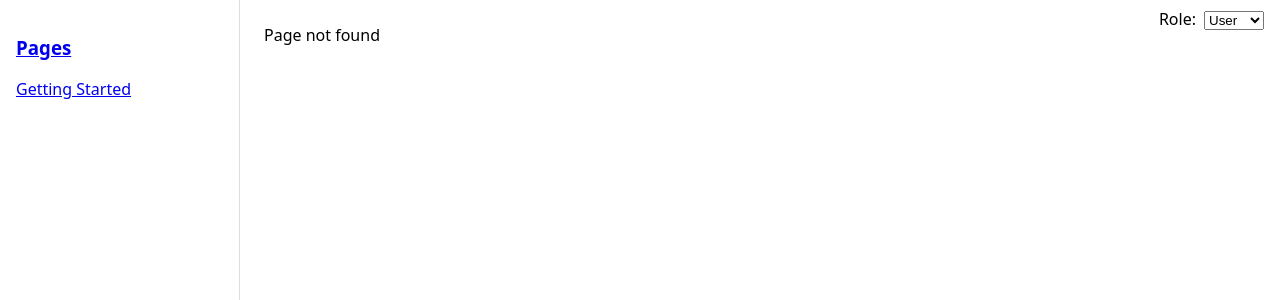
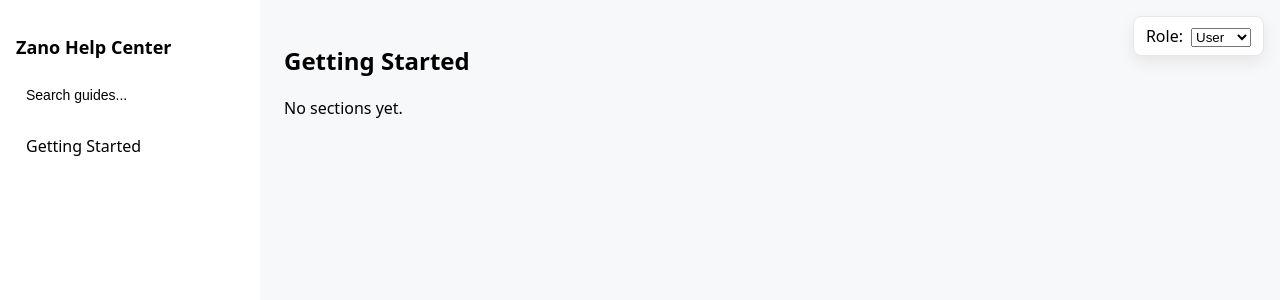
Before and after one commit to Mariaguerrero95/zano-frontend-test, a React (Vite) app: page /pages/1 in a window 1280 px wide. Before the commit this address had no page. Shown: the top 300 px of the page. Built offline with nearby package versions, Linux system fonts and the light colour scheme.

Commit message:
changes in the structure of the user guide

```diff
--- a/src/App.tsx
+++ b/src/App.tsx
@@ -11,15 +11,21 @@
     <BrowserRouter>
       <Routes>
         <Route
-          element={
-            <MainLayout role={role} onRoleChange={setRole} />}>
-          <Route path="/" element={<HomePage />} />
-          <Route path="/pages/:pageId" element={<PageDetail role={role} />}/>
+          path="/"
+          element={<MainLayout role={role} onRoleChange={setRole} />}
+        >
+          {/* HOME */}
+          <Route index element={<HomePage />} />
+
+          {/* PAGE DETAIL */}
+          <Route
+            path="pages/:pageId"
+            element={<PageDetail role={role} />}
+          />
         </Route>
       </Routes>
     </BrowserRouter>
   );
 }
 
-
 export default App;
--- a/src/components/Sidebar.tsx
+++ b/src/components/Sidebar.tsx
@@ -1,6 +1,12 @@
+import "../styles/Sidebar.css";
 import { useState } from "react";
-import { Link } from "react-router-dom";
-import { useGetPagesQuery,useCreatePageMutation,useDeletePageMutation,} from "../services/api";
+import { Link, useLocation } from "react-router-dom";
+import {
+  useGetPagesQuery,
+  useCreatePageMutation,
+  useDeletePageMutation,
+} from "../services/api";
+
 
 type SidebarProps = {
   role: "user" | "admin";
@@ -9,81 +15,95 @@
 function Sidebar({ role }: SidebarProps) {
   const { data: pages, isLoading } = useGetPagesQuery();
   const [newPageTitle, setNewPageTitle] = useState("");
+  const [search, setSearch] = useState("");
+
   const [createPage] = useCreatePageMutation();
   const [deletePage] = useDeletePageMutation();
 
+  const location = useLocation();
+
   if (isLoading) {
-        return <div>Loading pages...</div>;
+    return <aside className="sidebar">Loading pages…</aside>;
   }
 
+  const filteredPages = pages?.filter((page) =>
+    page.title.toLowerCase().includes(search.toLowerCase())
+  );
+
   return (
-        <aside
-        style={{
-            width: 240,
-            padding: 16,
-            borderRight: "1px solid #ddd",
-        }}
-        >
-        <h3>
-            <Link to="/">Pages</Link>
-        </h3>
+    <aside className="sidebar">
+      <h1 className="sidebar-title">
+        <Link to="/">Zano Help Center</Link>
+      </h1>
 
+      {/* 🔍 SEARCH */}
+      <input
+        className="sidebar-search"
+        type="text"
+        placeholder="Search guides..."
+        value={search}
+        onChange={(e) => setSearch(e.target.value)}
+      />
+
+      {/* ➕ CREATE PAGE (ADMIN ONLY) */}
       {role === "admin" && (
-            <div style={{ marginBottom: 16 }}>
+        <div className="sidebar-create">
           <input
+            className="sidebar-input"
             type="text"
-                placeholder="Page title"
+            placeholder="New page title"
             value={newPageTitle}
             onChange={(e) => setNewPageTitle(e.target.value)}
-                style={{ width: "100%", marginBottom: 8 }}
           />
           <button
+            className="primary-button"
             onClick={() => {
               if (!newPageTitle.trim()) return;
               createPage({ title: newPageTitle });
               setNewPageTitle("");
             }}
-                style={{ width: "100%" }}
           >
-                Add page
+            + Add page
           </button>
         </div>
       )}
 
-        <ul style={{ listStyle: "none", padding: 0 }}>
-        {pages?.map((page) => (
-  <li
-    key={page.id}
-    style={{
-      marginBottom: 8,
-      display: "flex",
-      justifyContent: "space-between",
-      alignItems: "center",
-    }}
+      {/* 📄 PAGES */}
+      <ul className="sidebar-list">
+        {filteredPages?.map((page) => {
+          const isActive = location.pathname === `/pages/${page.id}`;
+
+          return (
+            <li key={page.id} className="sidebar-item">
+              <Link
+                to={`/pages/${page.id}`}
+                className={isActive ? "active" : ""}
               >
-    <Link to={`/pages/${page.id}`}>{page.title}</Link>
+                {page.title}
+              </Link>
 
               {role === "admin" && (
                 <button
+                  className="delete-page"
                   onClick={() => {
                     const confirmed = window.confirm(
                       "Are you sure you want to delete this page?"
                     );
                     if (!confirmed) return;
-
                     deletePage({ pageId: page.id });
                   }}
-        style={{
-          marginLeft: 8,
-          fontSize: 12,
-        }}
+                  title="Delete page"
                 >
-        Delete
+                  ✕
                 </button>
               )}
             </li>
-))}
+          );
+        })}
 
+        {filteredPages?.length === 0 && (
+          <li className="sidebar-empty">No results found</li>
+        )}
       </ul>
     </aside>
   );
--- a/src/layouts/MainLayout.tsx
+++ b/src/layouts/MainLayout.tsx
@@ -9,23 +9,37 @@
 function MainLayout({ role, onRoleChange }: MainLayoutProps) {
   return (
     <div style={{ display: "flex", minHeight: "100vh" }}>
+      {/* SIDEBAR */}
       <Sidebar role={role} />
-    <main style={{ flex: 1, padding: 24 }}>
+
+      {/* MAIN CONTENT */}
+      <main style={{ flex: 1, padding: 24, background: "#f7f8fa" }}>
         <Outlet />
       </main>
+
+      {/* ROLE SWITCH */}
       <div
         style={{
           position: "fixed",
-            top: 8,
+          top: 16,
           right: 16,
+          background: "#ffffff",
+          border: "1px solid #e5e7eb",
+          padding: "8px 12px",
+          borderRadius: 8,
+          boxShadow: "0 6px 16px rgba(0,0,0,0.08)",
           zIndex: 1000,
-        }}>
-        <label style={{ marginRight: 8 }}>Role:</label>
+        }}
+      >
+        <label style={{ marginRight: 8, fontWeight: 500 }}>
+          Role:
+        </label>
         <select
           value={role}
           onChange={(e) =>
             onRoleChange(e.target.value as "user" | "admin")
-            }>
+          }
+        >
           <option value="user">User</option>
           <option value="admin">Admin</option>
         </select>
--- a/src/pages/PageDetail.tsx
+++ b/src/pages/PageDetail.tsx
@@ -9,7 +9,7 @@
     useUpdateBlockLayoutMutation,
 } from "../services/api";
 import GridLayout from "react-grid-layout";
-import ReactMarkdown from "react-markdown";
+import "../styles/PageDetail.css";
 
 type PageDetailProps = {
     role: "user" | "admin";
@@ -32,10 +32,12 @@
         return <div>Loading page...</div>;
     }
 
-    const page = pages?.find((p) => p.id === pageId);
+    const page = pages?.find((p) => p.id === pageId) ?? pages?.[0];
+
 if (!page) {
-        return <div>Page not found</div>;
+    return <div>No pages available</div>;
 }
+
 
     return (
         <div>
@@ -59,14 +61,7 @@
         {page.sections.length === 0 && <p>No sections yet.</p>}
 
         {page.sections.map((section) => (
-            <div
-            key={section.id}
-            style={{
-                border: "1px solid #ddd",
-                padding: 12,
-                marginBottom: 12,
-            }}
-            >
+            <div key={section.id} className="card">
             {editingSectionId === section.id ? (
                 <div>
                 <input
@@ -93,18 +88,13 @@
                 {role === "admin" && (
                     <button
                     onClick={() => {
-                        const content = window.prompt(
-                            "Write text (Markdown supported):",
-                            "**Bold text**\n\n*Italic text*\n\n- Item one\n- Item two"
-                        );
-
-                        if (!content) return;
                         addTextBlock({
                         pageId: page.id,
                         sectionId: section.id,
-                            content,
+                        content: "<p>Edit this text</p>",
                         });
                     }}
+                    style={{ marginBottom: 12 }}
                     >
                     Add text block
                     </button>
@@ -139,9 +129,6 @@
                     });
                     }}
                 >
-
-
-
                     {section.blocks.map((block) => {
                     if (block.type === "text") {
                         return (
@@ -154,14 +141,43 @@
                             h: block.layout.h,
                             static: role !== "admin",
                             }}
-                            style={{
-                            border: "1px dashed #ccc",
-                            padding: 8,
-                            background: "#fafafa",
+                            className="text-block-wrapper"
+                        >
+                            {role === "admin" && (
+                            <div className="text-editor-toolbar">
+                                <button onClick={() => document.execCommand("bold")}>
+                                B
+                                </button>
+                                <button onClick={() => document.execCommand("italic")}>
+                                I
+                                </button>
+                                <button
+                                onClick={() =>
+                                    document.execCommand("underline")
+                                }
+                                >
+                                U
+                                </button>
+                            </div>
+                            )}
+
+                            {role === "admin" ? (
+                            <div
+                                className="text-editor"
+                                contentEditable
+                                suppressContentEditableWarning
+                                dangerouslySetInnerHTML={{
+                                __html: block.content,
                                 }}
-                        >
-                            <ReactMarkdown>{block.content}</ReactMarkdown>
-
+                            />
+                            ) : (
+                            <div
+                                className="text-block"
+                                dangerouslySetInnerHTML={{
+                                __html: block.content,
+                                }}
+                            />
+                            )}
                         </div>
                         );
                     }
@@ -187,14 +203,14 @@
                 </GridLayout>
 
                 {role === "admin" && (
-                    <div style={{ marginTop: 8 }}>
+                    <div style={{ marginTop: 12 }}>
                     <button
                         onClick={() => {
                         setEditingSectionId(section.id);
                         setSectionTitle(section.title);
                         }}
                     >
-                        Edit
+                        Edit section
                     </button>
 
                     <button
@@ -211,7 +227,7 @@
                         }}
                         style={{ marginLeft: 8 }}
                     >
-                        Delete
+                        Delete section
                     </button>
                     </div>
                 )}
--- a/src/services/api.ts
+++ b/src/services/api.ts
@@ -5,7 +5,7 @@
 /*** Fake in-memory database */
 let pages: Page[] = [
     {
-        id: uuid(),
+        id: "getting-started",
         title: "Getting Started",
         sections: [],
     },
--- /dev/null
+++ b/src/styles/PageDetail.css
@@ -0,0 +1,30 @@
+.text-editor-toolbar {
+    margin-bottom: 6px;
+  }
+
+  .text-editor-toolbar button {
+    margin-right: 4px;
+    padding: 4px 8px;
+    border-radius: 4px;
+    border: 1px solid var(--color-border);
+    background: var(--color-surface);
+    cursor: pointer;
+    font-weight: 600;
+  }
+
+  .text-editor {
+    border: 1px solid var(--color-border);
+    border-radius: 6px;
+    padding: 8px;
+    min-height: 80px;
+  }
+
+  .text-block {
+    line-height: 1.6;
+  }
+
+  .text-block-wrapper {
+    background: var(--color-surface);
+    border: 1px dashed var(--color-border);
+    padding: 8px;
+  }
--- /dev/null
+++ b/src/styles/Sidebar.css
@@ -0,0 +1,88 @@
+.sidebar {
+    width: 260px;
+    background: var(--color-surface);
+    border-right: 1px solid var(--color-border);
+    padding: 20px 16px;
+}
+.sidebar-title {
+    font-size: 18px;
+    font-weight: 600;
+    margin-bottom: 20px;
+}
+.sidebar-title a {
+    color: var(--color-primary);
+    text-decoration: none;
+}
+.sidebar-create {
+    margin-bottom: 20px;
+}
+.sidebar-input {
+    width: 100%;
+    padding: 8px 10px;
+    border-radius: 6px;
+    border: 1px solid var(--color-border);
+    margin-bottom: 8px;
+}
+.sidebar-button {
+    width: 100%;
+    background: var(--color-primary);
+    color: white;
+    border: none;
+    border-radius: 6px;
+    padding: 8px;
+    cursor: pointer;
+}
+.sidebar-list {
+    list-style: none;
+    padding: 0;
+    margin: 0;
+}
+.sidebar-item {
+    display: flex;
+    align-items: center;
+    justify-content: space-between;
+    margin-bottom: 6px;
+}
+.sidebar-item a {
+    flex: 1;
+    padding: 8px 10px;
+    border-radius: 6px;
+    color: var(--color-text);
+    text-decoration: none;
+}
+.sidebar-item a:hover {
+    background: rgba(37, 99, 235, 0.08);
+    color: var(--color-primary);
+}
+.sidebar-item a.active {
+    background: rgba(37, 99, 235, 0.12);
+    color: var(--color-primary);
+    font-weight: 500;
+}
+.delete-page {
+    background: transparent;
+    border: none;
+    color: var(--color-third);
+    cursor: pointer;
+    font-size: 14px;
+}
+.delete-page:hover {
+    color: #dc2626;
+}
+.sidebar-search {
+    width: 100%;
+    padding: 8px 10px;
+    margin-bottom: 16px;
+    border-radius: 6px;
+    border: 1px solid var(--color-border);
+    font-size: 14px;
+}
+.sidebar-search::placeholder {
+    color: var(--color-third);
+}
+.sidebar-empty {
+    padding: 8px;
+    font-size: 13px;
+    color: var(--color-third);
+    font-style: italic;
+}
--- /dev/null
+++ b/src/styles/global.css
@@ -0,0 +1,88 @@
+:root {
+    --color-primary: #2563eb;
+    --color-secondary: #f7f8fa;
+    --color-surface: #ffffff;
+    --color-border: #e5e7eb;
+    --color-text: #111827;
+    --color-third: #6b7280;
+}
+
+body {
+    margin: 0;
+    font-family: system-ui, -apple-system, BlinkMacSystemFont, sans-serif;
+    background: var(--color-bg);
+    color: var(--color-text);
+}
+
+.sidebar {
+    width: 260px;
+    background: var(--color-surface);
+    border-right: 1px solid var(--color-border);
+    padding: 16px;
+}
+
+.sidebar h1 {
+    font-size: 18px;
+    margin-bottom: 16px;
+    color: var(--color-primary);
+}
+
+.sidebar a {
+    display: block;
+    padding: 8px 10px;
+    border-radius: 6px;
+    color: var(--color-text);
+    text-decoration: none;
+}
+
+.sidebar a.active,
+.sidebar a:hover {
+    background: rgba(37, 99, 235, 0.1);
+    color: var(--color-primary);
+}
+
+.main {
+    flex: 1;
+    padding: 32px;
+}
+
+.content {
+    max-width: 760px;
+    margin: 0 auto;
+}
+
+button {
+    background: var(--color-primary);
+    color: white;
+    border: none;
+    border-radius: 6px;
+    padding: 8px 12px;
+    cursor: pointer;
+}
+
+button.secondary {
+    background: transparent;
+    color: var(--color-primary);
+}
+
+
+button.danger {
+    background: transparent;
+    color: #dc2626;
+}
+
+.card {
+    background: var(--color-surface);
+    border: 1px solid var(--color-border);
+    border-radius: 8px;
+    padding: 16px;
+    margin-bottom: 16px;
+}
+
+.search {
+    width: 100%;
+    padding: 8px 10px;
+    border-radius: 6px;
+    border: 1px solid var(--color-border);
+    margin-bottom: 16px;
+  }
```
Also changed, not shown: src/styles/Layout.css (added, +34 -0 lines). Lines whose indentation alone changed are shown as unchanged.
